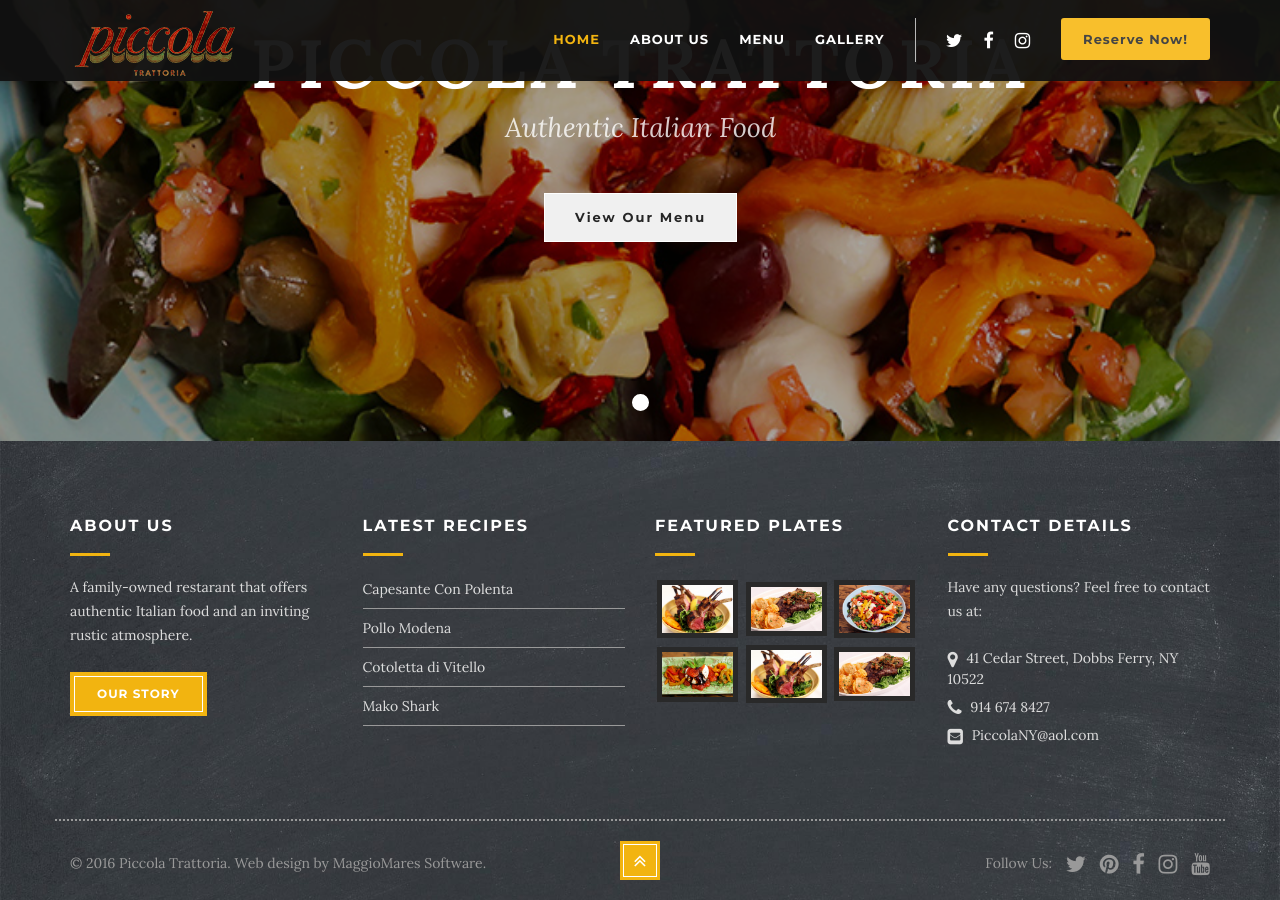
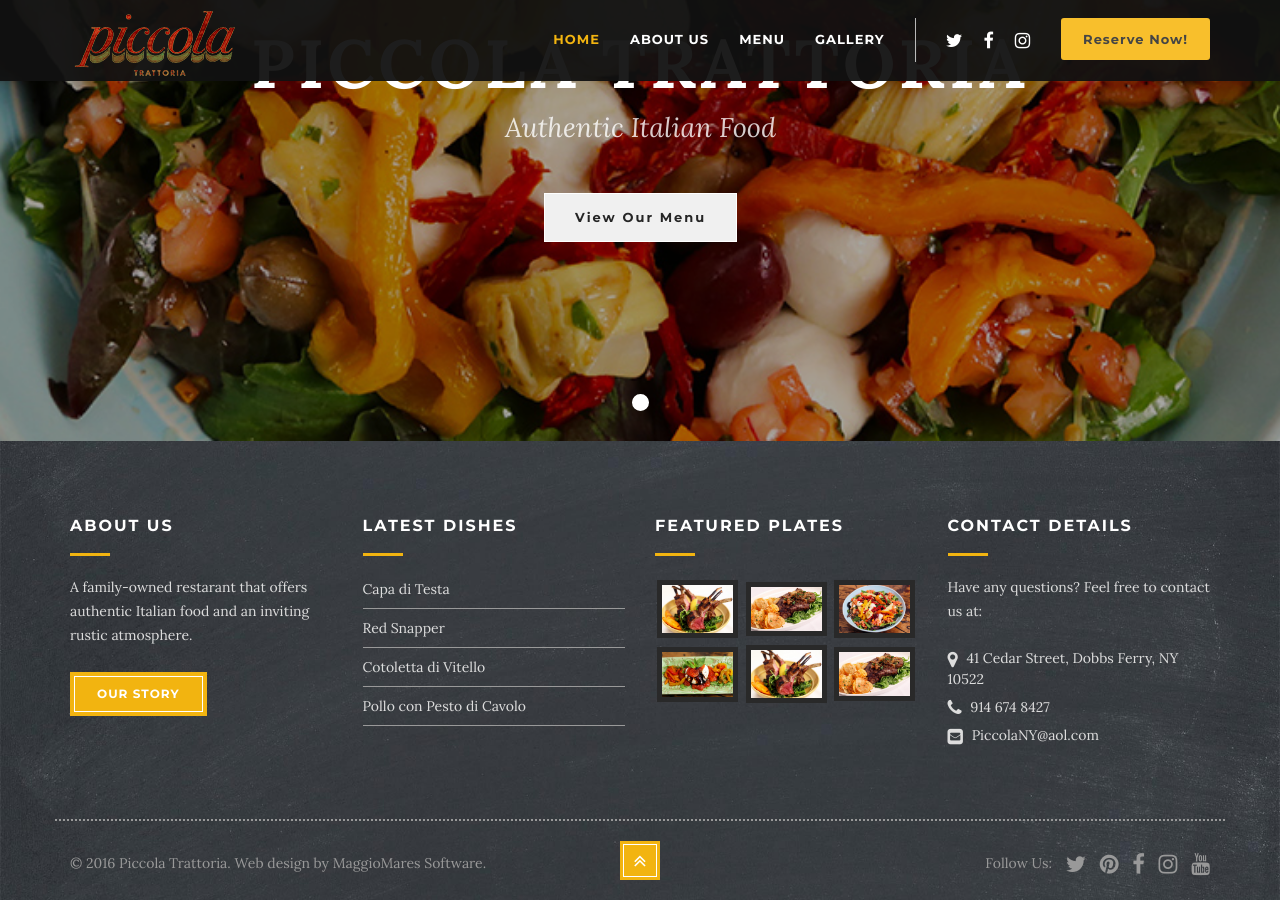
Before and after one commit to PiccolaTrattoria/piccola, a Jekyll site: the page built from index.html, in a window 1280 px wide and 900 px high, scrolled down 419 px. Built offline with Jekyll 4.4.1, drawn with Linux system fonts in a browser that asks for light colours; nearby versions of some CDN libraries; some web fonts are replaced; library files that are not in the unit come from our copies.

```diff
--- a/_includes/footer.html
+++ b/_includes/footer.html
@@ -22,17 +22,17 @@
       <!--begin col-md-3 -->
       <div class="col-md-3 padding-bottom-50">
 
-        <h4>LATEST RECIPES</h4>
+        <h4>LATEST DISHES</h4>
 
         <ul class="footer-list">
 
-          <li class="first"><a href="#" target="blank">Capesante Con Polenta</a></li>
+          <li class="first"><a href="menu.html" target="blank">Capa di Testa</a></li>
 
-          <li><a href="#" target="blank">Pollo Modena</a></li>
+          <li><a href="menu.html" target="blank">Red Snapper</a></li>
 
-          <li><a href="#" target="blank">Cotoletta di Vitello</a></li>
+          <li><a href="menu.html" target="blank">Cotoletta di Vitello</a></li>
 
-          <li><a href="#" target="blank">Mako Shark</a></li>
+          <li><a href="menu.html" target="blank">Pollo con Pesto di Cavolo</a></li>
 
         </ul>
 
@@ -47,37 +47,37 @@
         <ul class="footer-gallery">
 
           <li class="popup-gallery">
-            <a class="popup2" href="images/gallery1.jpg">
+            <a class="popup2" href="menu.html">
               <img src="images/gallery1.jpg" alt="" />
             </a>
           </li>
 
           <li class="popup-gallery">
-            <a class="popup2" href="images/gallery2.jpg">
+            <a class="popup2" href="menu.html">
               <img src="images/gallery2.jpg" alt="" />
             </a>
           </li>
 
           <li class="popup-gallery">
-            <a class="popup2" href="images/gallery3.jpg">
+            <a class="popup2" href="menu.html">
               <img src="images/gallery3.jpg" alt="" />
             </a>
           </li>
 
           <li class="popup-gallery">
-            <a class="popup2" href="images/gallery4.jpg">
+            <a class="popup2" href="menu.html">
               <img src="images/gallery4.jpg" alt="" />
             </a>
           </li>
 
           <li class="popup-gallery">
-            <a class="popup2" href="images/gallery1.jpg">
+            <a class="popup2" href="menu.html">
               <img src="images/gallery1.jpg" alt="" />
             </a>
           </li>
 
           <li class="popup-gallery">
-            <a class="popup2" href="images/gallery2.jpg">
+            <a class="popup2" href="menu.html">
               <img src="images/gallery2.jpg" alt="" />
             </a>
           </li>
```
